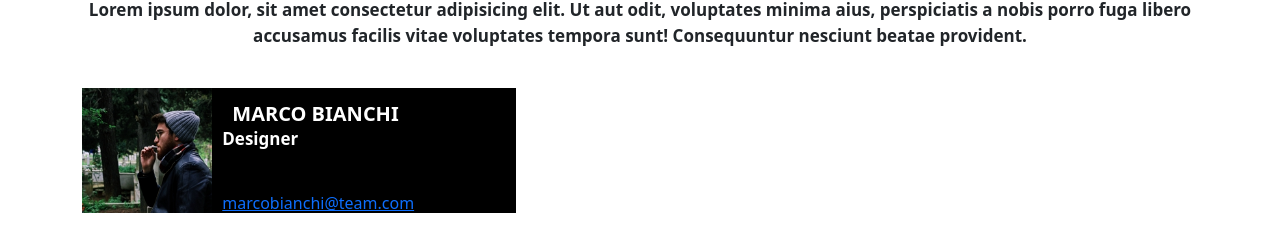
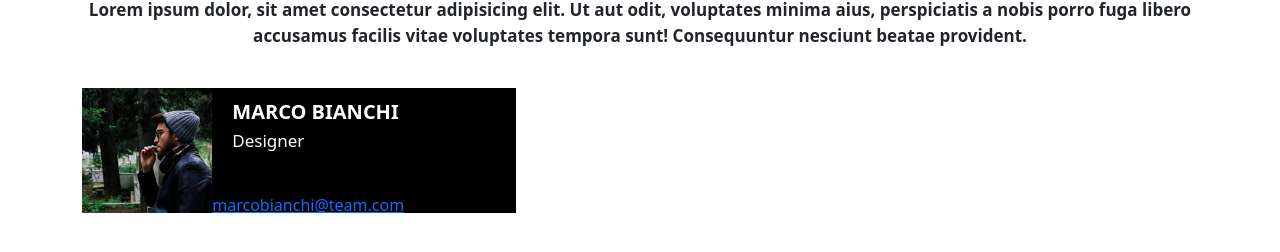
Before and after one commit to GennaroBuonomo/js-our-team, a plain HTML site: page index.html in a window 1280 px wide. Shown: the part 168-420 px from the top of the page. Drawn offline with nearby package versions, Linux system fonts and the light colour scheme.

Commit message:
faet css paragraafo modificato

```diff
--- a/Css/style.css
+++ b/Css/style.css
@@ -36,17 +36,17 @@ p{
   object-fit: cover;
 }
 
-.team-card-body{
-  padding: 10px;
-}
+
 
 .team-card-body h5{
   margin: 0;
   margin-top: 16px;
-  margin-left: 10px;
+  margin-left: 20px;
   font-weight: bold;
 }
 
 .team-card-body p{
-
+  margin-top: 4px;
+  margin-left: 20px;
+  font-weight: 200;
 }
```
